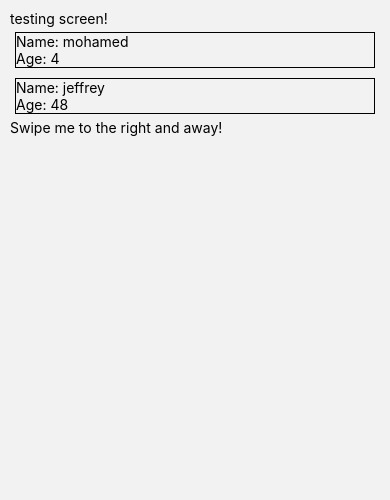
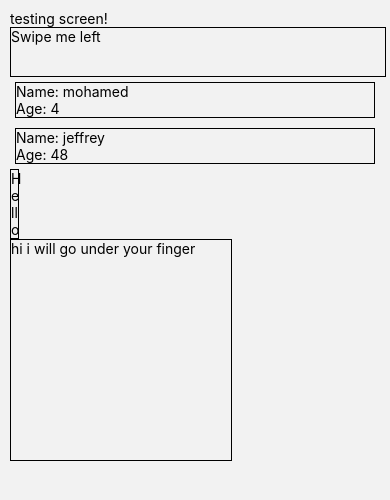
Before and after one commit to jonhuo11/roadmapp-client, a React Native app: screen /TestScreen in a window 390 px wide. Shown: the top 500 px of the page. Built offline with nearby package versions, Linux system fonts and the light colour scheme; what react-native would draw is missing.

Commit message:
added some testing for swipeable elements in x direction. have something similar to behaviour of archiving an inbox email on outlook for ios. next step is to add individual swipeables to a list

```diff
--- a/components/TaskList.tsx
+++ b/components/TaskList.tsx
@@ -1,5 +1,5 @@
 import * as React from "react";
-import {StyleSheet, View, Text, FlatList} from "react-native";
+import {StyleSheet, View} from "react-native";
 import { Colors } from 'react-native/Libraries/NewAppScreen';
 import TaskListElement from "./TaskListElement";
 
--- /dev/null
+++ b/components/testing/AnimationTests.tsx
@@ -0,0 +1,108 @@
+// a single element which you can swipe off the side of the screen
+/*
+ *
+ * basically tracks gesture, putting the position of the view underneath the user finger
+ * once finger crosses certain boundary, element falls off screen
+ *
+ */
+
+import * as React from 'react';
+import {
+    View,
+    Animated,
+    Dimensions,
+    Text,
+    Easing
+} from 'react-native';
+
+class AnimationTests extends React.Component {
+
+    // why is fingerX a property and not stored in state?
+    // any updates to state trigger a re-render of the component
+    // ideally we dont render every time fingerX changes
+    //fingerX = new Animated.Value(0);
+
+    state = {
+        dimensions: {
+            window
+        },
+        testWidth: new Animated.Value(0),
+        touchPos: new Animated.ValueXY({x: 0, y: 0})
+    };
+
+    // animate width test
+    animWidth() {
+        this.state.testWidth.setValue(0);
+        Animated.timing(this.state.testWidth, {
+            toValue: 300,
+            duration: 5000,
+            easing: Easing.linear,
+            useNativeDriver: false
+        }).start(() => {this.animWidth()}); // once done, run again
+    }
+
+    onDimensionsChange(window: any) {
+        this.setState({dimensions: {window}})
+    }
+
+    componentDidMount() {
+        Dimensions.addEventListener("change", this.onDimensionsChange);
+
+        // test animation
+        this.animWidth();
+    }
+
+    componentWillUnmount() {
+        Dimensions.removeEventListener("change", this.onDimensionsChange);
+    }
+
+    render() {
+        const windowWidth = (this.state.dimensions.window as any).width;
+
+
+        return(
+            <View>
+                {/* simple width animation */}
+                <Animated.View
+                style={{
+                    borderWidth: 1,
+                    width: this.state.testWidth
+                }}
+                >
+                <Text>Hello</Text>
+                </Animated.View>
+
+                {/* track finger position */}
+                <View
+                    onStartShouldSetResponderCapture={()=>true}
+                    onResponderMove={
+                        (e) => {
+                            this.state.touchPos.setValue({
+                                x: e.nativeEvent.locationX,
+                                y: e.nativeEvent.locationY
+                            })
+                        }
+                    }
+                    style={{
+                        width: "60%",
+                        aspectRatio: 1,
+                        borderWidth: 1
+                    }}
+                >
+                    <Animated.Text
+                        style={{
+                            position: "absolute",
+                            left: this.state.touchPos.x,
+                            top: this.state.touchPos.y
+                        }}
+                    >
+                        hi i will go under your finger
+                    </Animated.Text>
+                </View>
+            </View>
+        );
+    }
+
+}
+
+export default AnimationTests;
--- a/components/testing/ShiftableListTest.tsx
+++ b/components/testing/ShiftableListTest.tsx
@@ -11,7 +11,8 @@ import {
     StyleSheet,
     FlatList,
     View,
-    Text
+    Text,
+    Animated
 } from 'react-native';
 
 // some test data for the list
@@ -67,6 +68,7 @@ class ShiftableListItemTest extends React.Component
     render() {return(
         <View
             style={styles.shiftableItem}
+
         >
             <Text>
                 Name: {this.props.name}
--- /dev/null
+++ b/components/testing/SwipeableTest.tsx
@@ -0,0 +1,59 @@
+import * as React from 'react';
+import {
+    View,
+    Animated,
+    Dimensions,
+    Text,
+    Easing
+} from 'react-native';
+
+export default class SwipeableTest extends React.Component {
+    state = {
+        startpt: 0, // where box was when finger first touched
+        touchpt: 0, // where finger touched
+        x: 0 // real pos
+    };
+
+    render() {
+        return (
+            <View
+                style={{
+                    borderWidth: 1,
+                    width: 376,
+                    height: 50
+                }}
+                onStartShouldSetResponder={()=>{return true}}
+
+                onResponderStart={(e)=>{
+                    this.setState({
+                        startpt: this.state.x, // current pos
+                        touchpt: e.nativeEvent.locationX // where finger touched
+                    })
+                }}
+                onResponderMove={(e)=>{
+                    var touchX = e.nativeEvent.locationX;
+                    var delta = touchX - this.state.touchpt;
+                    var newRealX = this.state.startpt + delta;
+                    this.setState({
+                        x: newRealX
+                    });
+                }}
+                // on release, go back to 0
+                onResponderRelease={(e)=>{
+                    this.setState({
+                        x: 0
+                    })
+                }}
+            >
+                <View
+                    style={{
+                        position: "absolute",
+                        left: this.state.x
+                    }}
+                >
+                    <Text>Swipe me left</Text>
+                </View>
+            </View>
+        );
+    }
+};
--- a/components/testing/SwipeawayTest.tsx
+++ /dev/null
@@ -1,54 +0,0 @@
-// a single element which you can swipe off the side of the screen
-/*
- *
- * basically tracks gesture, putting the position of the view underneath the user finger
- * once finger crosses certain boundary, element falls off screen
- *
- */
-
-import * as React from 'react';
-import {
-    View,
-    Animated,
-    Dimensions,
-    Text
-} from 'react-native';
-
-class SwipeawayTest extends React.Component {
-
-    // why is fingerX a property and not stored in state?
-    // any updates to state trigger a re-render of the component
-    // ideally we dont render every time fingerX changes
-    fingerX = new Animated.Value(0);
-
-    state = {
-        dimensions: {
-            window
-        }
-    };
-
-    onDimensionsChange(window: any) {
-        this.setState({dimensions: {window}})
-    }
-
-    componentDidMount() {
-        Dimensions.addEventListener("change", this.onDimensionsChange);
-    }
-
-    componentWillUnmount() {
-        Dimensions.removeEventListener("change", this.onDimensionsChange);
-    }
-
-    render() {
-        const windowWidth = (this.state.dimensions.window as any).width;
-
-        return(
-            <View>
-                <Text>Swipe me to the right and away!</Text>
-            </View>
-        );
-    }
-
-}
-
-export default SwipeawayTest;
--- a/screens/TestScreen.tsx
+++ b/screens/TestScreen.tsx
@@ -9,7 +9,8 @@ import {
 } from 'react-native';
 import { SafeAreaProvider, SafeAreaView} from "react-native-safe-area-context";
 import ShiftableListTest from "../components/testing/ShiftableListTest";
-import SwipeawayTest from "../components/testing/SwipeawayTest";
+import AnimationTests from "../components/testing/AnimationTests";
+import SwipeableTest from "../components/testing/SwipeableTest";
 
 class TestScreen extends React.Component <any, any> {
     render () {return(
@@ -23,9 +24,11 @@ class TestScreen extends React.Component <any, any> {
 
                     {/* ===== Put component tests below ===== */}
 
+                    <SwipeableTest></SwipeableTest>
+
                     <ShiftableListTest></ShiftableListTest>
 
-                    <SwipeawayTest></SwipeawayTest>
+                    <AnimationTests></AnimationTests>
 
                     {/* ===== End component tests area ===== */}
                 </View>
```
